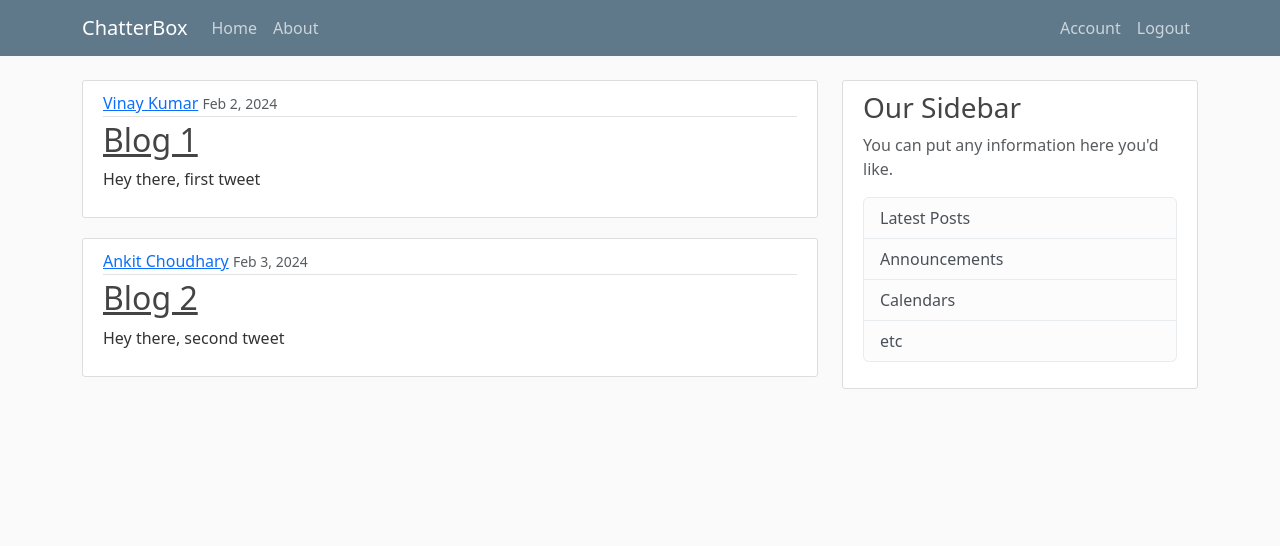
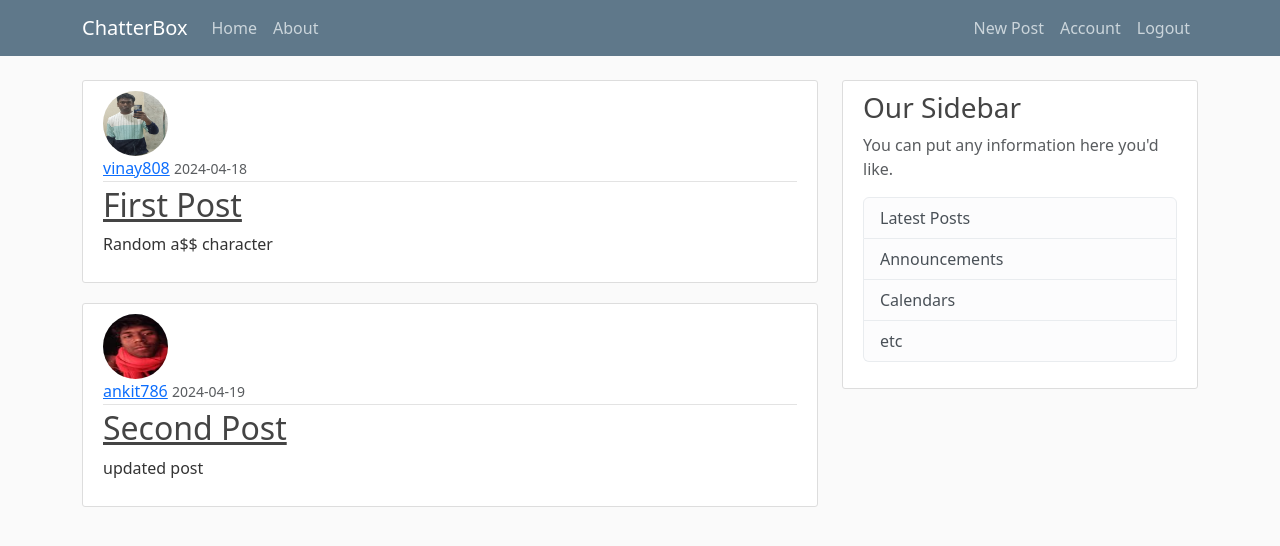
Before and after one commit to Vinay-786/ChatterBox, a Flask app: page / in a window 1280 px wide. Shown: the top 546 px of the page. Run offline with Flask 3, Linux system fonts and the light colour scheme; a user stored in the database is signed in.

Commit message:
create & delete posts

```diff
--- a/blogapp/routes.py
+++ b/blogapp/routes.py
@@ -1,33 +1,19 @@
+from logging import currentframe
 import os
 from PIL import Image
 import secrets
-from flask import render_template, request, url_for, flash, redirect
+from flask import render_template, request, url_for, flash, redirect, abort
 from flask_login import login_user, current_user, logout_user, login_required
 from blogapp import app, db, bcrypt
-from blogapp.forms import RegistrationForm, LoginForm, UpdateAccountForm
+from blogapp.forms import RegistrationForm, LoginForm, UpdateAccountForm, PostForm
 from blogapp.models import User, Post
-
-
-posts = [
- {
-  'author': 'Vinay Kumar',
-  'title': 'Blog 1',
-  'content': 'Hey there, first tweet',
-  'date_posted': 'Feb 2, 2024'
- },
- {
-  'author': 'Ankit Choudhary',
-  'title': 'Blog 2',
-  'content': 'Hey there, second tweet',
-  'date_posted': 'Feb 3, 2024'
- },
-]
 
 
 @app.route("/")
 @app.route("/home")
 def hello_world():
-	return render_template('home.html', posts=posts)
+    posts = Post.query.all()
+    return render_template('home.html', posts=posts)
 
 
 @app.route("/about")
@@ -104,3 +90,54 @@ def account():
         form.email.data = current_user.email
     image_file = url_for('static', filename='profile_pics/' + current_user.image_file)
     return render_template('account.html', title='Account', image_file=image_file, form=form)
+
+
+@app.route("/post/new", methods=['GET', 'POST'])
+@login_required
+def new_post():
+    form = PostForm()
+    if form.validate_on_submit():
+        post = Post(title=form.title.data, content=form.content.data, author=current_user)
+        db.session.add(post)
+        db.session.commit()
+        flash('Your post has been created!', 'success')
+        return redirect(url_for('hello_world'))
+    return render_template('create_post.html', title='New Post', form=form, legend='Update Post')
+
+
+@app.route("/post/<int:post_id>")
+def post(post_id):
+    post = Post.query.get_or_404(post_id)
+    return render_template('post.html', title=post.title, post=post)
+
+
+@app.route("/post/<int:post_id>/update", methods=['GET', 'POST'])
+@login_required
+def update_post(post_id):
+    post = Post.query.get_or_404(post_id)
+    if post.author != current_user:
+        abort(403)
+    form = PostForm()
+    if form.validate_on_submit():
+        post.title = form.title.data
+        post.content = form.content.data
+        db.session.commit()
+        flash("Your post has been updated!", 'success')
+        return redirect(url_for('post', post_id=post.id))
+    elif request.method == 'GET':
+        form.title.data = post.title
+        form.content.data = post.content
+    return render_template('create_post.html', title='Update Post', form=form, legend='Update Post')
+
+
+
+@app.route("/post/<int:post_id>/delete", methods=['POST'])
+@login_required
+def delete_post(post_id):
+    post = Post.query.get_or_404(post_id)
+    if post.author != current_user:
+        abort(403)
+    db.session.delete(post)
+    db.session.commit()
+    flash("Your post has been delete!", 'success')
+    return redirect(url_for('hello_world'))
--- a/blogapp/static/main.css
+++ b/blogapp/static/main.css
@@ -48,7 +48,7 @@ body {
   .article-img {
     height: 65px;
     width: 65px;
-    margin-right: 16px;
+    margin-right: 14px;
   }
 
   .article-metadata {
--- a/blogapp/templates/base.html
+++ b/blogapp/templates/base.html
@@ -32,6 +32,7 @@
           <!-- Navbar Right Side -->
           <div class="navbar-nav ms-auto">
             {% if current_user.is_authenticated %}
+                <a class="nav-item nav-link" href="{{ url_for('new_post') }}">New Post</a>
                 <a class="nav-item nav-link" href="{{ url_for('account') }}">Account</a>
                 <a class="nav-item nav-link" href="{{ url_for('logout') }}">Logout</a>
             {% else %}
--- a/blogapp/templates/home.html
+++ b/blogapp/templates/home.html
@@ -3,12 +3,13 @@
 {% block content %}
 {% for post in posts %}
 <article class="media content-section">
+  <img class="rounded-circle article-img" src="{{ url_for('static', filename='profile_pics/' + post.author.image_file)}}">
   <div class="media-body">
     <div class="article-metadata">
-      <a class="mr-2" href="#">{{ post.author }}</a>
-      <small class="text-muted">{{ post.date_posted }}</small>
+      <a class="mr-2" href="#">{{ post.author.username }}</a>
+      <small class="text-muted">{{ post.date_posted.strftime('%Y-%m-%d') }}</small>
     </div>
-    <h2><a class="article-title" href="#">{{ post.title }}</a></h2>
+    <h2><a class="article-title" href="{{ url_for('post', post_id=post.id) }}">{{ post.title }}</a></h2>
     <p class="article-content">{{ post.content }}</p>
   </div>
 </article>
```
Also changed, not shown: blogapp/forms.py (+9 -1 lines), blogapp/templates/create_post.html (added, +41 -0 lines), blogapp/templates/post.html (added, +39 -0 lines), instance/site.db.
